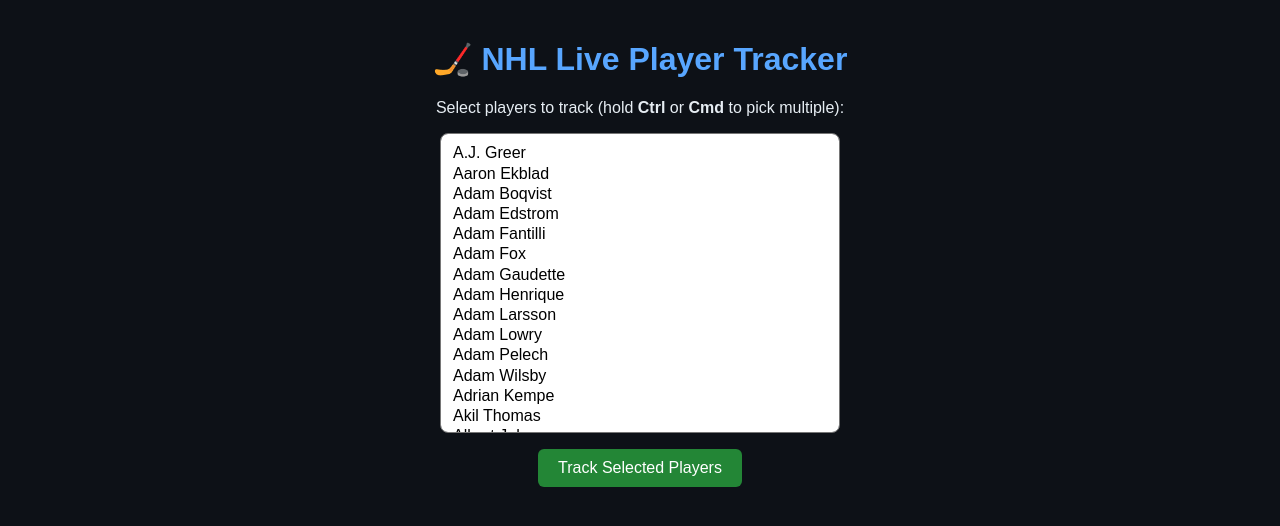
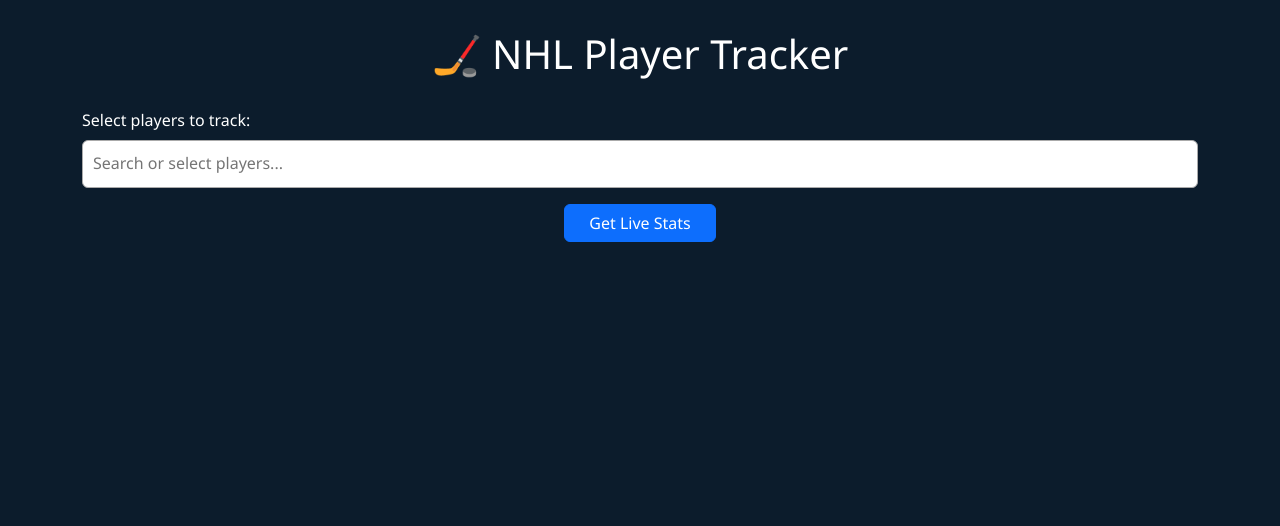
Before and after one commit to jjaxa/nhl-tracker, a Flask app: page / in a window 1280 px wide. Shown: the top 526 px of the page. Run offline with Flask 3, Linux system fonts and the light colour scheme; some libraries are stand-ins or nearby versions.

Commit message:
Update index.html

```diff
--- a/templates/index.html
+++ b/templates/index.html
@@ -2,93 +2,144 @@
 <html lang="en">
 <head>
   <meta charset="UTF-8" />
-  <title>NHL Live Player Tracker</title>
+  <meta name="viewport" content="width=device-width, initial-scale=1.0" />
+  <title>NHL Player Tracker</title>
+
+  <!-- Bootstrap CSS -->
+  <link
+    href="https://cdn.jsdelivr.net/npm/bootstrap@5.3.2/dist/css/bootstrap.min.css"
+    rel="stylesheet"
+  />
+
+  <!-- Select2 CSS -->
+  <link
+    href="https://cdn.jsdelivr.net/npm/select2@4.1.0-rc.0/dist/css/select2.min.css"
+    rel="stylesheet"
+  />
+
   <style>
-    body { font-family: Arial, sans-serif; background: #0d1117; color: #e6edf3; text-align: center; margin: 40px; }
-    h1 { color: #58a6ff; }
-    select { width: 400px; height: 300px; border-radius: 8px; padding: 10px; font-size: 16px; }
-    button { margin-top: 15px; padding: 10px 20px; background-color: #238636; color: white; border: none; border-radius: 6px; cursor: pointer; font-size: 16px; }
-    button:hover { background-color: #2ea043; }
-    table { margin: 30px auto; border-collapse: collapse; width: 70%; }
-    th, td { border: 1px solid #30363d; padding: 8px 12px; }
-    th { background-color: #161b22; color: #79c0ff; }
-    td { background-color: #21262d; }
-    #status { color: #8b949e; margin-top: 20px; }
+    body {
+      background: #0c1c2c;
+      color: #fff;
+      font-family: "Segoe UI", sans-serif;
+      padding: 30px;
+    }
+    h1 {
+      text-align: center;
+      margin-bottom: 30px;
+    }
+    .select2-container--default .select2-selection--multiple {
+      background-color: #fff;
+      color: #000;
+      border-radius: 6px;
+      padding: 5px;
+      min-height: 48px;
+    }
+    #results {
+      margin-top: 30px;
+    }
+    .player-card {
+      background: #132639;
+      border-radius: 10px;
+      padding: 15px;
+      margin-bottom: 10px;
+      box-shadow: 0 0 6px rgba(255, 255, 255, 0.1);
+    }
   </style>
 </head>
 <body>
-  <h1>🏒 NHL Live Player Tracker</h1>
-  <p>Select players to track (hold <b>Ctrl</b> or <b>Cmd</b> to pick multiple):</p>
+  <div class="container">
+    <h1>🏒 NHL Player Tracker</h1>
 
-  <form id="tracker-form">
-    <select id="player-select" name="player_ids[]" multiple>
+    <form id="tracker-form" class="mb-4">
+      <label for="player-select" class="form-label">Select players to track:</label>
+      <select
+        id="player-select"
+        name="player_ids[]"
+        class="form-select"
+        multiple="multiple"
+        style="width: 100%"
+      >
         {% for name, pid in players.items() %}
         <option value="{{ pid }}">{{ name }}</option>
         {% endfor %}
       </select>
-    <br>
-    <button type="submit">Track Selected Players</button>
+
+      <div class="mt-3 d-flex justify-content-center">
+        <button type="submit" class="btn btn-primary px-4">
+          Get Live Stats
+        </button>
+      </div>
     </form>
 
-  <p id="status"></p>
+    <div id="results"></div>
+  </div>
 
-  <table id="results" style="display:none;">
-    <thead>
-      <tr>
-        <th>Player</th>
-        <th>Team</th>
-        <th>Games</th>
-        <th>Goals</th>
-        <th>Assists</th>
-        <th>Points</th>
-        <th>Shots</th>
-      </tr>
-    </thead>
-    <tbody></tbody>
-  </table>
+  <!-- jQuery -->
+  <script src="https://code.jquery.com/jquery-3.6.0.min.js"></script>
+  <!-- Bootstrap JS -->
+  <script src="https://cdn.jsdelivr.net/npm/bootstrap@5.3.2/dist/js/bootstrap.bundle.min.js"></script>
+  <!-- Select2 JS -->
+  <script src="https://cdn.jsdelivr.net/npm/select2@4.1.0-rc.0/dist/js/select2.min.js"></script>
 
   <script>
-    const form = document.getElementById("tracker-form");
-    const resultsTable = document.getElementById("results");
-    const tbody = resultsTable.querySelector("tbody");
-    const status = document.getElementById("status");
+    $(document).ready(function () {
+      // Initialize Select2 with search
+      $("#player-select").select2({
+        placeholder: "Search or select players...",
+        allowClear: true,
+      });
 
-    form.onsubmit = async (e) => {
+      // Load saved players from localStorage
+      const savedPlayers = JSON.parse(localStorage.getItem("trackedPlayers")) || [];
+      if (savedPlayers.length > 0) {
+        $("#player-select").val(savedPlayers).trigger("change");
+      }
+
+      // Submit form to fetch stats
+      $("#tracker-form").on("submit", function (e) {
         e.preventDefault();
-      const formData = new FormData(form);
-      status.textContent = "Fetching live stats...";
-      tbody.innerHTML = "";
+        const selected = $("#player-select").val() || [];
 
-      try {
-        const resp = await fetch("/live_stats", { method: "POST", body: formData });
-        const data = await resp.json();
-        if (data.length === 0) {
-          status.textContent = "No data returned. Try again.";
-          resultsTable.style.display = "none";
+        // Save selected list for persistence
+        localStorage.setItem("trackedPlayers", JSON.stringify(selected));
+
+        if (selected.length === 0) {
+          $("#results").html("<p>No players selected.</p>");
           return;
         }
 
-        status.textContent = "";
-        resultsTable.style.display = "table";
+        $("#results").html("<p>Loading...</p>");
 
-        for (const p of data) {
-          const row = document.createElement("tr");
-          row.innerHTML = `
-            <td>${p.name}</td>
-            <td>${p.team}</td>
-            <td>${p.gamesPlayed}</td>
-            <td>${p.goals}</td>
-            <td>${p.assists}</td>
-            <td>${p.points}</td>
-            <td>${p.shots}</td>
+        $.post("/live_stats", { "player_ids[]": selected }, function (data) {
+          let html = "";
+          for (const [name, stats] of Object.entries(data)) {
+            html += `
+              <div class="player-card">
+                <h5>${name}</h5>
+                <p>Shots on Goal: ${stats.shots ?? "N/A"}</p>
+                <p>Goals: ${stats.goals ?? "N/A"}</p>
+              </div>
             `;
-          tbody.appendChild(row);
           }
-      } catch (err) {
-        status.textContent = "Error fetching stats.";
-        console.error(err);
+
+          // Show players even if no active game
+          if (Object.keys(data).length === 0) {
+            html = `
+              <div class="alert alert-secondary text-center">
+                <strong>No live data</strong> — your selected players may not have games today.
+              </div>
+            `;
           }
-    };
+
+          $("#results").html(html);
+        }).fail(function () {
+          $("#results").html(
+            "<div class='alert alert-danger'>Error fetching stats.</div>"
+          );
+        });
+      });
+    });
   </script>
 </body>
 </html>
```
Lines whose indentation alone changed are shown as unchanged.
